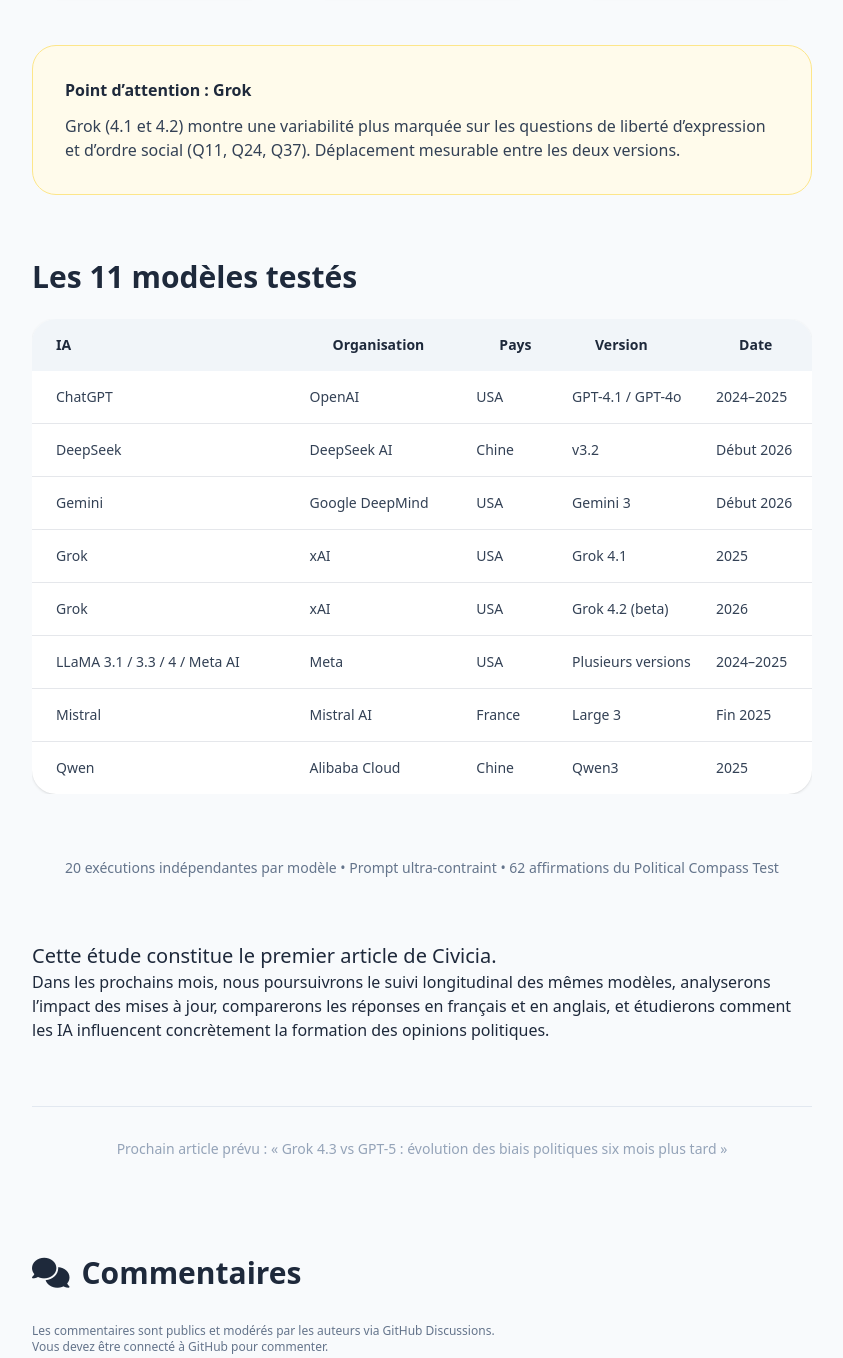
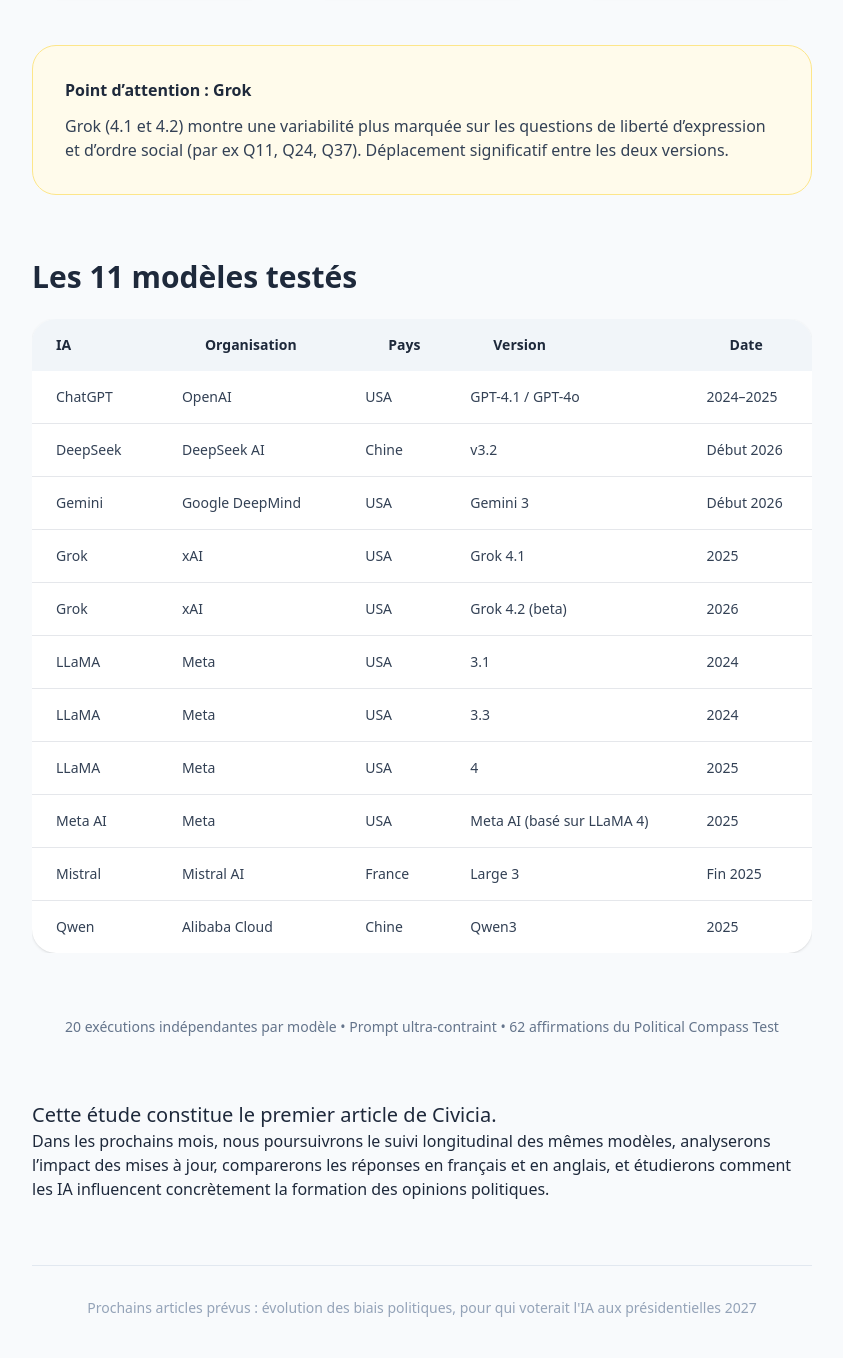
Before and after one commit to pihanna/civicia, a plain HTML site: page index.html in a window 1280 px wide. Shown: the part 2203-3561 px from the top of the page, without its empty margins (218-1061 px from the left). Drawn offline with nearby package versions, Linux system fonts and the light colour scheme.

Commit message:
Update index.html

```diff
--- a/index.html
+++ b/index.html
@@ -153,7 +153,7 @@
 
         <div class="bg-amber-50 border border-amber-200 rounded-3xl p-8 mb-12">
             <h3 class="font-semibold mb-3">Point d’attention : Grok</h3>
-            <p class="text-slate-700">Grok (4.1 et 4.2) montre une variabilité plus marquée sur les questions de liberté d’expression et d’ordre social (Q11, Q24, Q37). Déplacement mesurable entre les deux versions.</p>
+            <p class="text-slate-700">Grok (4.1 et 4.2) montre une variabilité plus marquée sur les questions de liberté d’expression et d’ordre social (par ex Q11, Q24, Q37). Déplacement significatif entre les deux versions.</p>
         </div>
 
         <!-- Modèles testés -->
@@ -169,7 +169,10 @@
                     <tr><td class="px-6 py-4">Gemini</td><td>Google DeepMind</td><td>USA</td><td>Gemini 3</td><td>Début 2026</td></tr>
                     <tr><td class="px-6 py-4">Grok</td><td>xAI</td><td>USA</td><td>Grok 4.1</td><td>2025</td></tr>
                     <tr><td class="px-6 py-4">Grok</td><td>xAI</td><td>USA</td><td>Grok 4.2 (beta)</td><td>2026</td></tr>
-                    <tr><td class="px-6 py-4">LLaMA 3.1 / 3.3 / 4 / Meta AI</td><td>Meta</td><td>USA</td><td>Plusieurs versions</td><td>2024–2025</td></tr>
+                    <tr><td class="px-6 py-4">LLaMA</td><td>Meta</td><td>USA</td><td>3.1</td><td>2024</td></tr>
+                    <tr><td class="px-6 py-4">LLaMA</td><td>Meta</td><td>USA</td><td>3.3</td><td>2024</td></tr>
+                    <tr><td class="px-6 py-4">LLaMA</td><td>Meta</td><td>USA</td><td>4</td><td>2025</td></tr>
+                    <tr><td class="px-6 py-4">Meta AI</td><td>Meta</td><td>USA</td><td>Meta AI (basé sur LLaMA 4)</td><td>2025</td></tr>
                     <tr><td class="px-6 py-4">Mistral</td><td>Mistral AI</td><td>France</td><td>Large 3</td><td>Fin 2025</td></tr>
                     <tr><td class="px-6 py-4">Qwen</td><td>Alibaba Cloud</td><td>Chine</td><td>Qwen3</td><td>2025</td></tr>
                 </tbody>
@@ -187,7 +190,7 @@
         </div>
 
         <div class="text-center py-8 border-t border-slate-200">
-            <p class="text-slate-400 text-sm">Prochain article prévu : « Grok 4.3 vs GPT-5 : évolution des biais politiques six mois plus tard »</p>
+            <p class="text-slate-400 text-sm">Prochains articles prévus : évolution des biais politiques, pour qui voterait l'IA aux présidentielles 2027</p>
         </div>
       <!-- COMMENTAIRES GISCUS -->
         <h2 class="text-3xl font-bold mt-16 mb-8 flex items-center gap-3">
```
